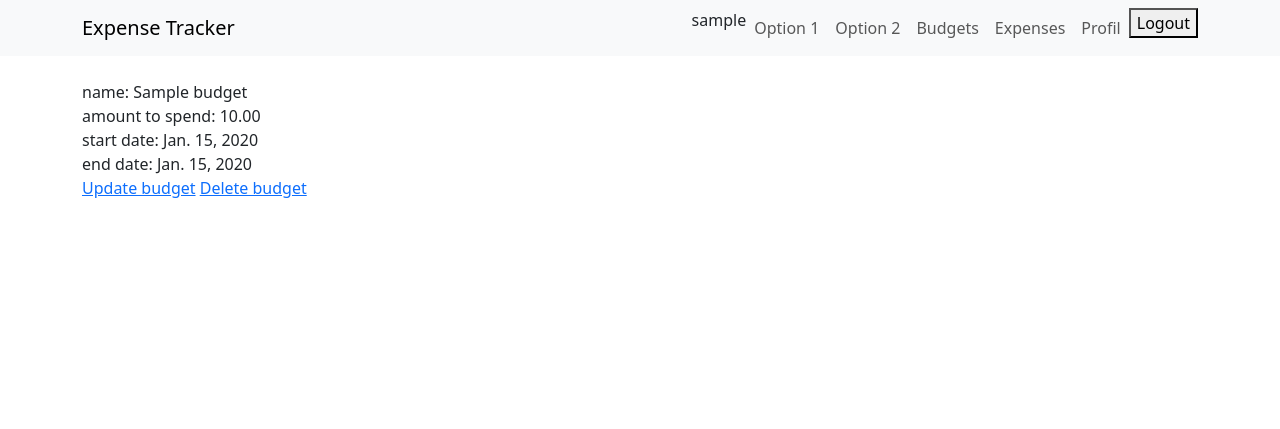
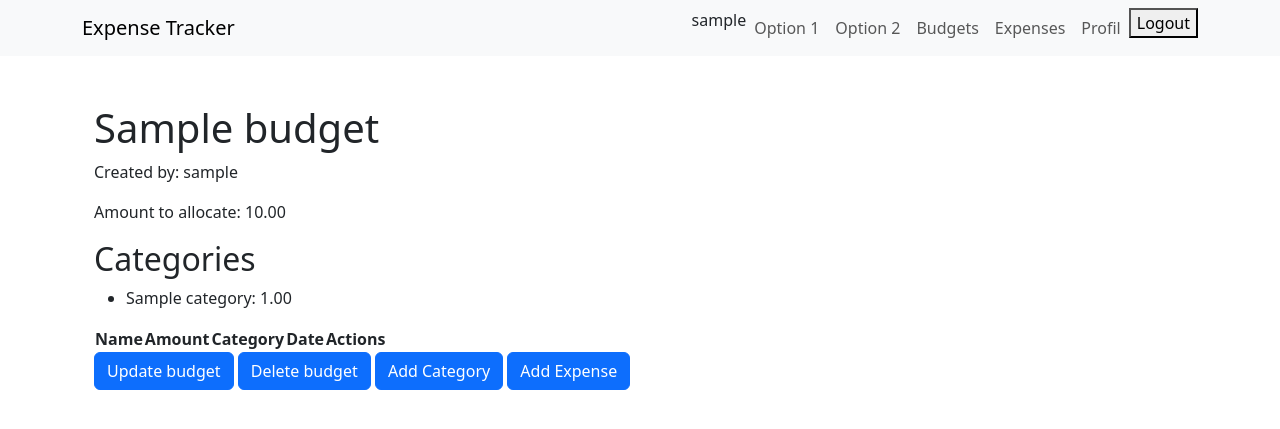
Before and after one commit to MonoSetton/Django-P-ExpenseTracker, a Django app: page /budget_details/1 in a window 1280 px wide. Shown: the top 429 px of the page. Run offline with Django 5.2, Linux system fonts and the light colour scheme; a user stored in the database is signed in; tables that the repository leaves empty hold one stand-in row (values such as "Sample post"); lists and menus that the app fills with data are empty.

Commit message:
BudgetExpense CHeckpoint

```diff
--- a/expenses/admin.py
+++ b/expenses/admin.py
@@ -1,7 +1,7 @@
 from django.contrib import admin
-from .models import Expense, Category, Budget
-
+from .models import Expense, Category, Budget, BudgetCategory
 
 admin.site.register(Expense)
 admin.site.register(Category)
 admin.site.register(Budget)
+admin.site.register(BudgetCategory)
--- a/expenses/models.py
+++ b/expenses/models.py
@@ -2,6 +2,14 @@ from django.db import models
 from django.contrib.auth.models import User
 import datetime
 from django.core.validators import MinValueValidator
+
+
+class Category(models.Model):
+    name = models.CharField(max_length=50)
+    author = models.ForeignKey(User, on_delete=models.CASCADE)
+
+    def __str__(self):
+        return self.name
 
 
 class Budget(models.Model):
@@ -12,19 +20,20 @@ class Budget(models.Model):
                                           ])
     start_date = models.DateField(default=datetime.date.today)
     end_date = models.DateField()
+    categories = models.ManyToManyField(Category, through='BudgetCategory')
     author = models.ForeignKey(User, on_delete=models.CASCADE)
 
     def __str__(self):
         return self.name
 
 
-class Category(models.Model):
-    name = models.CharField(max_length=50)
-    budget = models.ForeignKey(Budget, null=True, blank=True, on_delete=models.SET_NULL)
-    author = models.ForeignKey(User, on_delete=models.CASCADE)
+class BudgetCategory(models.Model):
+    budget = models.ForeignKey(Budget, on_delete=models.CASCADE)
+    category = models.ForeignKey(Category, on_delete=models.CASCADE)
+    value = models.DecimalField(max_digits=10, decimal_places=2)
 
     def __str__(self):
-        return self.name
+        return f"{self.budget.name} - {self.category.name}"
 
 
 class Expense(models.Model):
@@ -35,8 +44,21 @@ class Expense(models.Model):
                                      MinValueValidator(0.01)
                                  ])
     category = models.ForeignKey(Category, on_delete=models.CASCADE)
-    budget = models.ForeignKey(Budget, null=True, blank=True, on_delete=models.SET_NULL)
     author = models.ForeignKey(User, on_delete=models.CASCADE)
 
     def __str__(self):
         return self.name
+
+
+class BudgetExpense(models.Model):
+    name = models.CharField(max_length=150)
+    date = models.DateField(default=datetime.date.today)
+    amount = models.DecimalField(max_digits=10, decimal_places=2,
+                                 validators=[
+                                     MinValueValidator(0.01)
+                                 ])
+    category = models.ForeignKey(BudgetCategory, on_delete=models.CASCADE)
+    author = models.ForeignKey(User, on_delete=models.CASCADE)
+
+    def __str__(self):
+        return self.name
--- a/expenses/templates/expenses/budgets.html
+++ b/expenses/templates/expenses/budgets.html
@@ -4,9 +4,11 @@
 {% block content %}
 
 Budgets
+
 <a href="{% url 'create_budget' %}" class="btn btn-primary mb-3">Add Budget</a>
+<br>
 {% for budget in budgets %}
-    {{ budget }} <a href="{% url 'budget_details' budget.id %}">Details</a>
+    {{ budget }} <a href="{% url 'budget_details' budget.id %}">Details</a> <br>
 {% endfor %}
 
 {% endblock %}
--- a/expenses/templates/expenses/details_budget.html
+++ b/expenses/templates/expenses/details_budget.html
@@ -3,11 +3,52 @@
 {% load static %}
 {% block content %}
 
-name: {{ budget.name }} <br>
-amount to spend: {{ budget.amount_to_spend }}<br>
-start date: {{ budget.start_date }}<br>
-end date: {{ budget.end_date }}<br>
+<div class="container mt-5">
+    <h1>{{ budget.name }}</h1>
+    <p>Created by: {{ budget.author }}</p>
+    <p>Amount to allocate: {{ budget.amount_to_spend }}</p>
+    <h2>Categories</h2>
+    <ul>
+        {% for budget_category in budget.budgetcategory_set.all %}
+            <li>{{ budget_category.category.name }}: {{ budget_category.value }}</li>
+        {% endfor %}
+    </ul>
 
-<a href="{% url 'update_budget' budget.id %}">Update budget</a>
-<a href="{% url 'delete_budget' budget.id %}">Delete budget</a>
+    <table>
+        <thead>
+            <tr>
+                <th>Name</th>
+                <th>Amount</th>
+                <th>Category</th>
+                <th>Date</th>
+                <th>Actions</th>
+            </tr>
+        </thead>
+        <tbody>
+            {% for expense in budget_expenses %}
+                <tr>
+                    <td>{{ expense.name }}</td>
+                    <td>{{ expense.amount }}</td>
+                    <td>{{ expense.category.name }}</td>
+                    <td>{{ expense.date }}</td>
+                    <td>
+                        <div class="action-buttons">
+                            <a href="{% url 'update_expense' expense.id %}">
+                                <button class="edit-btn">Edit</button>
+                            </a>
+                            <a href="{% url 'delete_expense' expense.id %}" style="display:inline;">
+                                <button type="submit" class="delete-btn">Delete</button>
+                            </a>
+                        </div>
+                    </td>
+                </tr>
+            {% endfor %}
+        </tbody>
+    </table>
+
+    <a href="{% url 'update_budget' budget.id %}" class="btn btn-primary">Update budget</a>
+    <a href="{% url 'delete_budget' budget.id %}" class="btn btn-primary">Delete budget</a>
+    <a href="{% url 'add_category_to_budget' budget.pk %}" class="btn btn-primary">Add Category</a>
+    <a href="{% url 'add_expense_to_budget' budget.pk %}" class="btn btn-primary">Add Expense</a>
+</div>
 {% endblock %}
--- a/expenses/urls.py
+++ b/expenses/urls.py
@@ -15,5 +15,6 @@ urlpatterns = [
     path('create_budgets/', views.CreateBudgetView.as_view(), name='create_budget'),
     path('update_budget/<str:pk>', views.UpdateBudgetView.as_view(), name='update_budget'),
     path('delete_budgets/<str:pk>', views.DeleteBudgetView.as_view(), name='delete_budget'),
-
+    path('budget/<str:pk>/add_category/', views.AddCategoryToBudget.as_view(), name='add_category_to_budget'),
+    path('budget/<str:pk>/add_expense', views.CreateBudgetExpenseView.as_view(), name='add_expense_to_budget'),
     ]
--- a/expenses/views.py
+++ b/expenses/views.py
@@ -2,10 +2,11 @@ from django.views.generic import ListView
 from django.views.generic.edit import CreateView, UpdateView, DeleteView
 from django.views.generic.detail import DetailView
 from django.contrib.auth.mixins import LoginRequiredMixin
-from .models import Category, Expense, Budget
-from .forms import ExpenseForm, CategoryForm, BudgetForm
+from .models import Category, Expense, Budget, BudgetCategory, BudgetExpense
+from .forms import ExpenseForm, CategoryForm, BudgetForm, BudgetCategoryForm, BudgetExpenseForm
 from django.urls import reverse_lazy
 from django.db.models import Sum
+from django.shortcuts import get_object_or_404
 
 
 class ExpensesView(LoginRequiredMixin, ListView):
@@ -39,6 +40,23 @@ class CreateExpenseView(LoginRequiredMixin, CreateView):
     def get_form_kwargs(self):
         kwargs = super().get_form_kwargs()
         kwargs['user'] = self.request.user
+        return kwargs
+
+    def form_valid(self, form):
+        form.instance.author = self.request.user
+        return super().form_valid(form)
+
+
+class CreateBudgetExpenseView(LoginRequiredMixin, CreateView):
+    model = BudgetExpense
+    template_name = 'expenses/add_budget_expense.html'
+    form_class = BudgetExpenseForm
+    success_url = reverse_lazy('budgets')
+    login_url = '/login/'
+
+    def get_form_kwargs(self):
+        kwargs = super().get_form_kwargs()
+        kwargs['budget'] = Budget.objects.get(pk=self.kwargs['pk'])
         return kwargs
 
     def form_valid(self, form):
@@ -175,3 +193,17 @@ class DeleteBudgetView(LoginRequiredMixin, DeleteView):
     template_name = 'expenses/delete_budget.html'
     success_url = reverse_lazy('budgets')
     login_url = '/login/'
+
+
+class AddCategoryToBudget(LoginRequiredMixin, CreateView):
+    model = BudgetCategory
+    form_class = BudgetCategoryForm
+    context_object_name = 'budget'
+    template_name = 'expenses/add_budget_category.html'
+    success_url = reverse_lazy('budgets')
+    login_url = '/login/'
+
+    def form_valid(self, form):
+        budget = get_object_or_404(Budget, pk=self.kwargs['pk'])
+        form.instance.budget = budget
+        return super().form_valid(form)
```
Also changed, not shown: expenses/forms.py (+25 -2 lines), expenses/templates/expenses/add_budget_category.html (added, +15 -0 lines), expenses/templates/expenses/add_budget_expense.html (added, +15 -0 lines), expenses/migrations/0008_remove_category_budget_budgetcategory.py (added), expenses/migrations/0009_budget_categories.py (added), expenses/migrations/0010_remove_expense_budget_budgetexpense.py (added).
